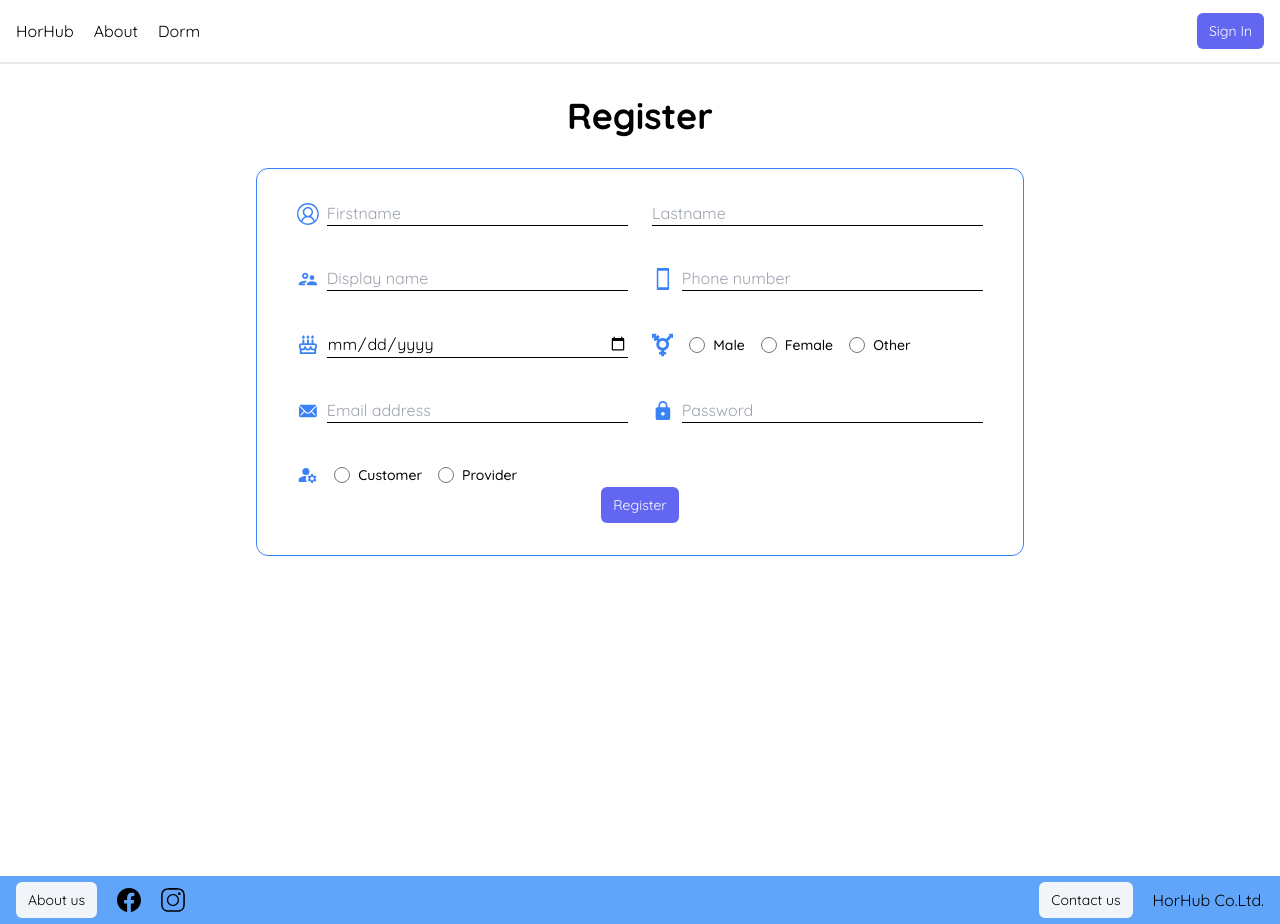
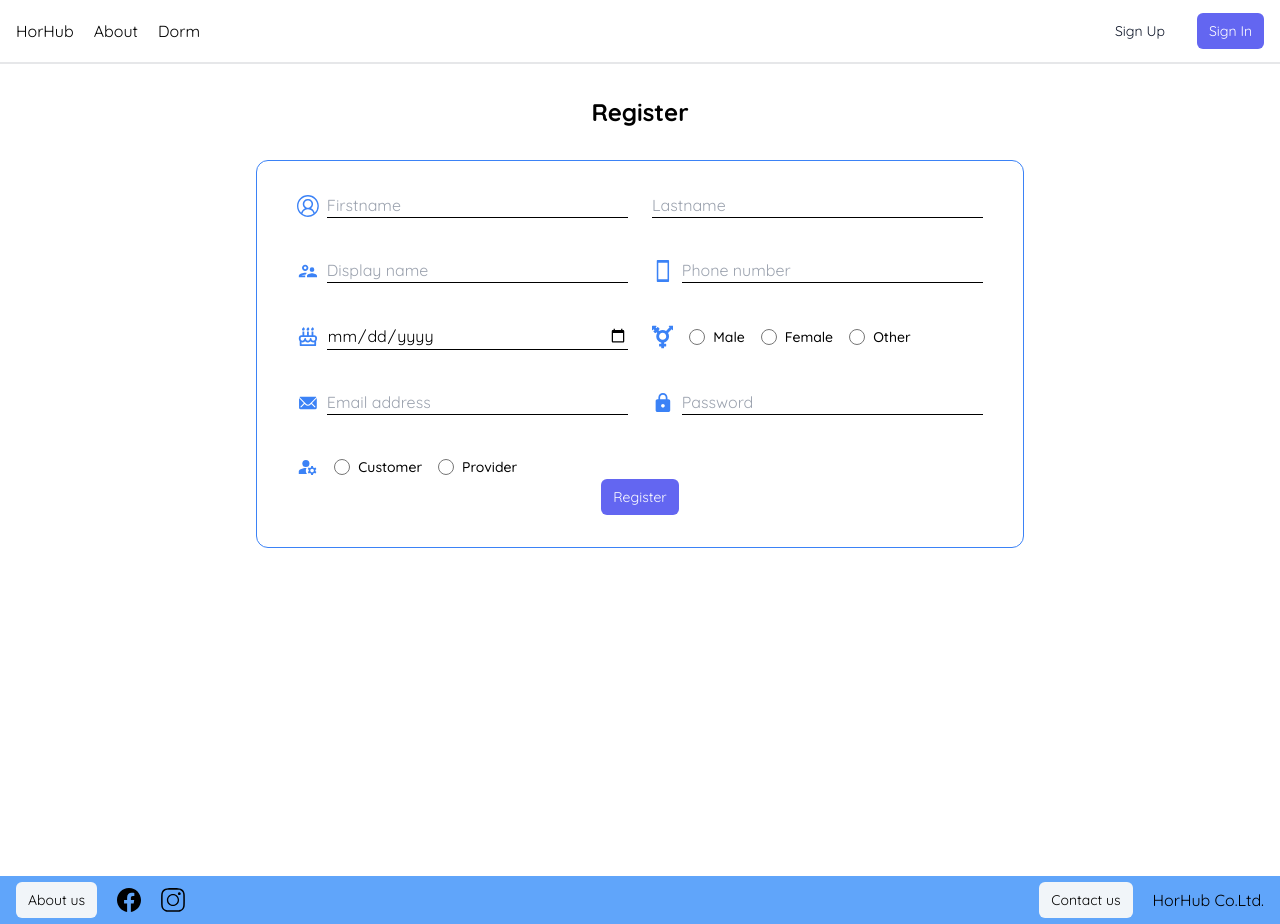
Before and after one commit to 2110366-2566-2/HorHub, a React (Create React App) app in the folder frontend/: page /register in a window 1280 px wide. Built offline with nearby package versions, Linux system fonts and the light colour scheme.

Commit message:
feat: navigation signup

```diff
--- a/frontend/src/App.tsx
+++ b/frontend/src/App.tsx
@@ -8,14 +8,14 @@ import { BrowserRouter, Route, Routes } from 'react-router-dom';
 function App() {
   return (
     <>
-      <NavigationBar />
       <BrowserRouter>
+        <NavigationBar />
         <Routes>
           <Route path="/" element={<HomePage />} />
           <Route path="/register" element={<RegisterPage/>} />
         </Routes>
+        <Footbar />
       </BrowserRouter>
-      <Footbar />
     </>
 
   );
--- a/frontend/src/components/NavBar/LoginButton.tsx
+++ b/frontend/src/components/NavBar/LoginButton.tsx
@@ -1,4 +1,5 @@
 import { useState } from "react"
+import { Link } from "react-router-dom"
 
 const LoginButton = () => {
 
@@ -30,7 +31,7 @@ const LoginButton = () => {
                         value={password}
                         onChange={(e) => setPassword(e.target.value)}/>
                 </div>
-                <span>Don't have an account? <a href="#">Sign up</a> now!</span>
+                <span>Don't have an account? <Link to="/register">Sign up</Link> now!</span>
                 {
                     (email && password)
                     ? <button className="primary-button">Sign In</button>
--- a/frontend/src/components/NavBar/NavigationBar.tsx
+++ b/frontend/src/components/NavBar/NavigationBar.tsx
@@ -1,5 +1,6 @@
 import React from 'react'
 import LoginButton from './LoginButton'
+import { Link } from 'react-router-dom'
 
 const NavigationBar = () => {
   return (
@@ -16,6 +17,9 @@ const NavigationBar = () => {
             </li>
           </ul>
           <div className="flex items-center gap-5 w-[30%] h-full justify-end">
+              <Link to="/register" className="secondary-button">
+                Sign Up
+              </Link>
               <LoginButton />
           </div>
 
--- a/frontend/src/index.css
+++ b/frontend/src/index.css
@@ -34,6 +34,10 @@ a {
   @apply py-2 px-3 rounded-md bg-indigo-500 hover:bg-indigo-600 text-white text-sm transition-colors
 }
 
+.secondary-button {
+  @apply py-2 px-3 rounded-md hover:bg-slate-100 text-slate-900 text-sm transition-colors
+}
+
 .disabled-button {
   @apply py-2 px-3 rounded-md bg-slate-200 text-slate-700 text-sm transition-colors
 }
--- a/frontend/src/pages/register/RegisterPage.tsx
+++ b/frontend/src/pages/register/RegisterPage.tsx
@@ -30,7 +30,7 @@ export default function RegisterPage() {
 
   return(
     <div className="flex flex-col items-center h-screen mb-3">
-      <div className="mt-8 text-4xl font-bold">Register</div>
+      <div className="mt-8 text-2xl font-bold">Register</div>
       <div className="rounded-xl border border-blue-500 mt-8 h-fit bg-white w-3/5 pb-8">
         <form onSubmit={(e) => { e.preventDefault(); toRegister(new FormData(e.target as HTMLFormElement)); }} className="mx-10 mt-8 flex flex-col items-center">
           <div className="grid grid-cols-2 w-full gap-6 gap-y-10">
```
